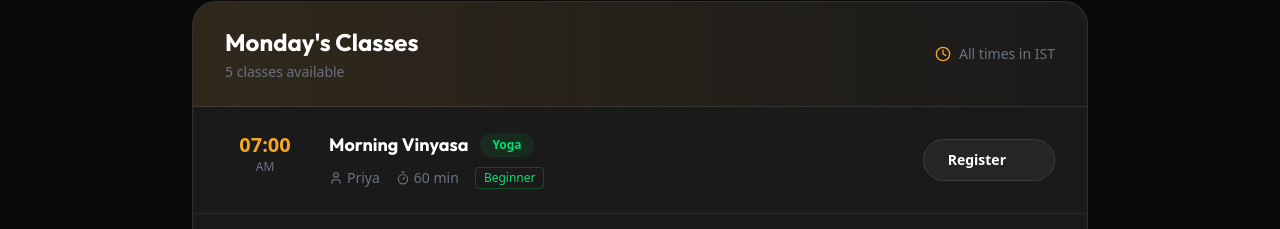
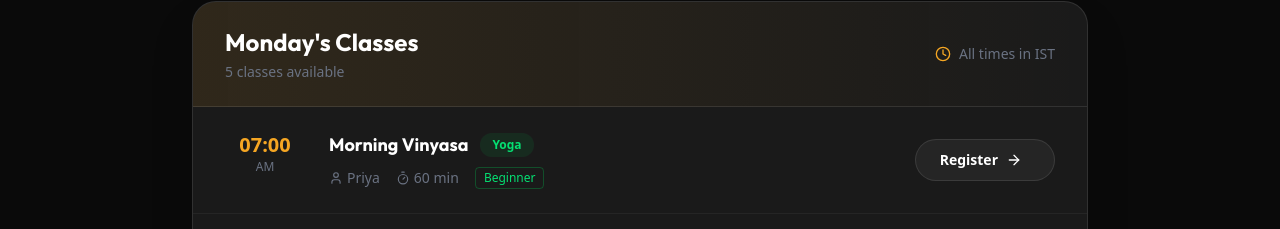
Before and after one commit to vernoratech/HARMONY_STUDIO, a React (Vite) app: page /schedule in a window 1280 px wide. Shown: the part 571-800 px from the top of the page. Built offline with nearby package versions, Linux system fonts and the light colour scheme.

Commit message:
first commit

```diff
--- a/src/pages/SchedulePage.jsx
+++ b/src/pages/SchedulePage.jsx
@@ -122,9 +122,9 @@ const SchedulePage = () => {
                                             </div>
 
                                             {/* Register Button */}
-                                            <button className="!px-6 !py-2.5 bg-white/5 text-white border border-white/10 rounded-full font-semibold text-sm hover:bg-[#F5A623] hover:text-black hover:border-[#F5A623] transition-all flex items-center justify-center group/btn">
+                                            <button className="!px-6 !py-2.5 bg-white/5 text-white border border-white/10 rounded-full font-semibold text-sm hover:bg-[#F5A623] hover:text-black hover:border-[#F5A623] transition-all flex items-center justify-center group/btn gap-2">
                                                 Register
-                                                <ArrowRight size={16} className="!ml-2 opacity-0 -translate-x-2 group-hover/btn:opacity-100 group-hover/btn:translate-x-0 transition-all" />
+                                                <ArrowRight size={16} className="!ml-2 -translate-x-2 group-hover/btn:translate-x-0 transition-all" />
                                             </button>
                                         </div>
                                     </div>
```
